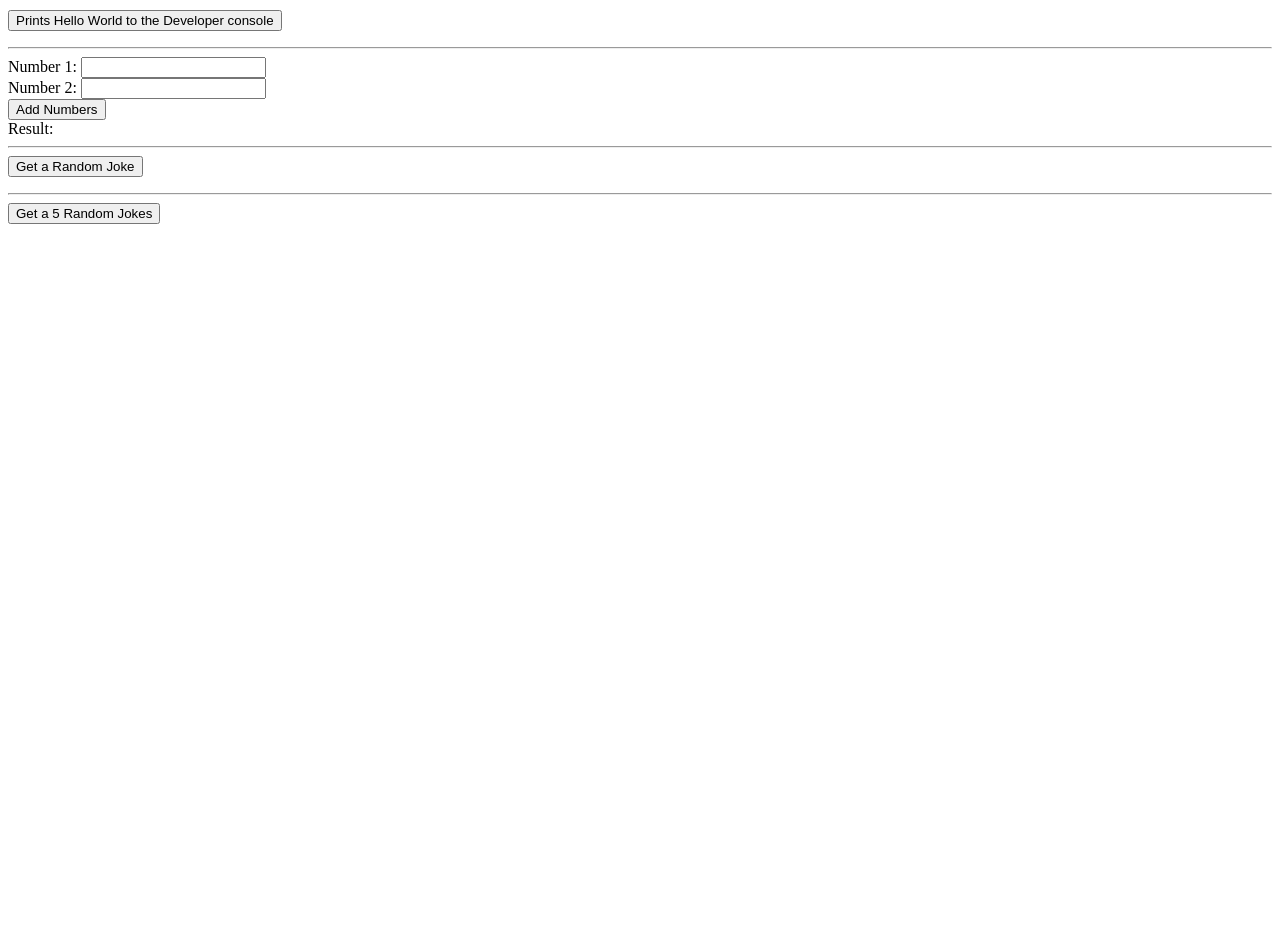
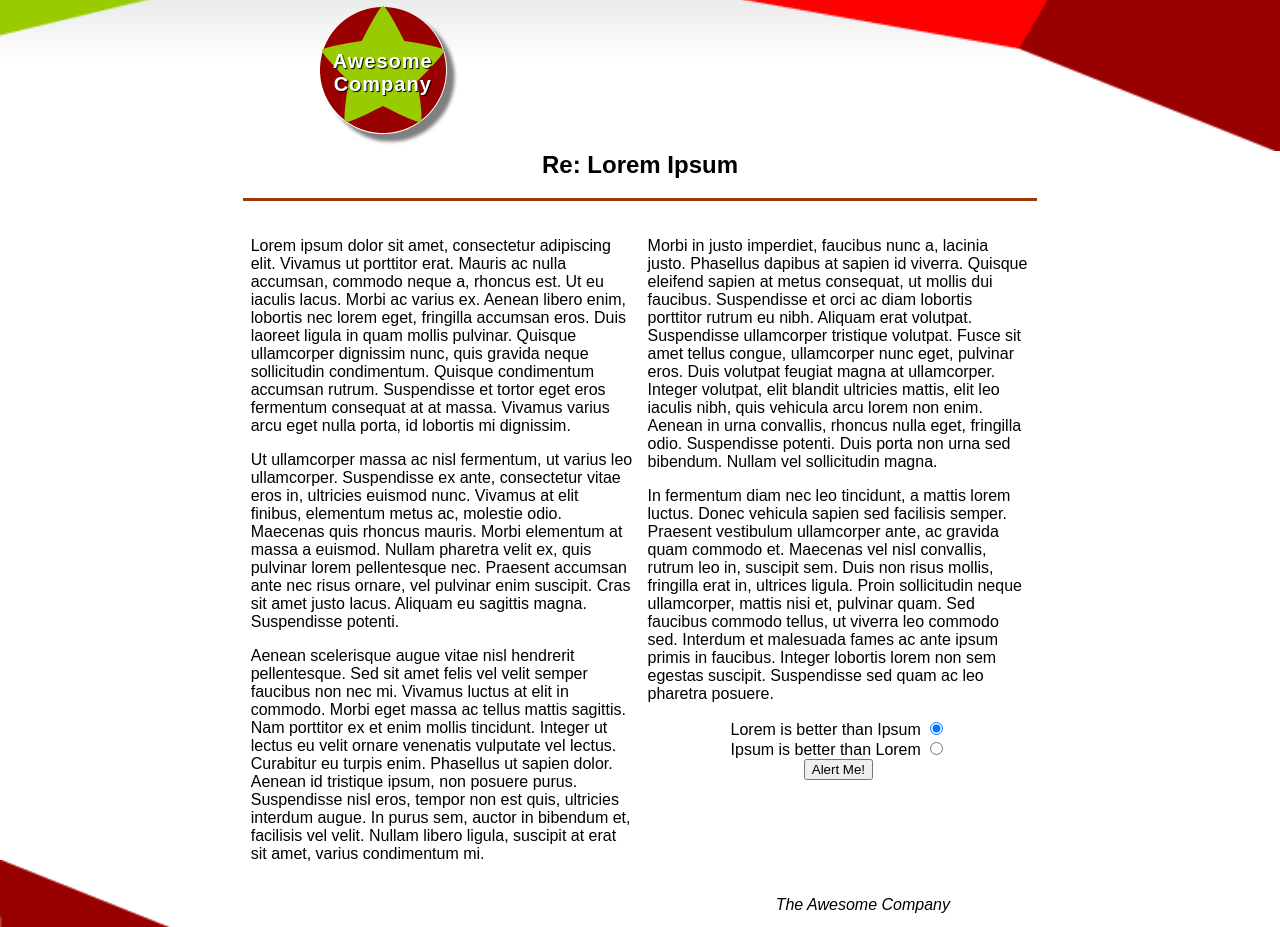
Before and after one commit to joaquinrodrigue/cs408-lab6, a website: page index.html in a window 1280 px wide. Shown: the part 76-1003 px from the top of the page. Before the commit the page ends 800 px from the top, so only its background shows below. Drawn offline with Linux system fonts and the light colour scheme.

Commit message:
Most of the lab is done

```diff
--- a/css/style.css
+++ b/css/style.css
@@ -1,29 +1,95 @@
-h1{
-  border-color: #d3e644;
-  border-style: dashed;
+* {
+  box-sizing: border-box;
 }
 
-table {
-  border-collapse: collapse;
-  width: 100%;
-  margin-bottom: 20px;
+html {
+  font-family: sans-serif;
 }
 
-th, td {
-  padding: 12px 15px;
-  text-align: left;
-  border-bottom: 1px solid #ddd;
+body {
+  margin: 0;
+  background: #ccc;
 }
 
-th {
-  background-color: #f2f2f2;
-  font-weight: bold;
+article {
+  width: 210mm;
+  height: 297mm;
+  margin: 20px auto;
+  position: relative;
 }
 
-tbody tr:nth-child(even) {
-  background-color: #f9f9f9;
+address {
+  position: absolute;
+  bottom: 8mm;
+  right: 20mm;
 }
 
-tbody tr:hover {
-  background-color: #e9e9e9;
+h1 {
+  position: absolute;
+  top: 12mm;
+  left: 20mm;
+  width: 128px;
+  height: 128px;
+  font-size: 20px;
+  letter-spacing: 1px;
+  text-align: center;
+  padding: 44px 0;
+  color: white;
+  text-shadow: 1px 1px 1px black;
 }
+
+/* Your CSS below here */
+
+/* Background images */
+body {
+  background-color: white;
+  background-image: url("../img/top-image.png");
+  background-image: url("../img/top-image.png"), url("../img/bottom-image.png"), linear-gradient(0deg, rgba(0,0,0,0.1) 5%, rgba(0,0,0,0) 12%, rgba(0,0,0,0) 88%, rgba(0,0,0,0.1) 95%);
+  background-position: top right, bottom right;
+  background-size: contain;
+  background-repeat: no-repeat;
+  margin-top: 0px;
+}
+
+main {
+  border: solid #9a3a0a;
+  border-width: 1mm 0mm;
+}
+
+/* Logo */
+h1 {
+  background-image: url("../img/logo.png");
+  /*filter: drop-shadow(2mm 2mm 1mm black);*/
+  box-shadow: 2mm 2mm 1mm hsl(0 0 0 / 0.5);
+  border-radius: 50%;
+}
+
+/* Main Letter */
+article {
+  display: flex;
+  flex-direction: column;
+  justify-content: center;
+}
+
+.title h2 {
+  text-align: center;
+  border-bottom: 1mm solid #9a3a0a;
+  padding-bottom: 5mm;
+}
+
+.two-columns {
+  display: grid;
+  grid-template-columns: 50% 50%;
+  grid-template-rows: 100%;
+}
+
+.column p {
+  padding: 0mm 2mm;
+}
+
+/* Radio Button Form */
+.radio-form {
+  display: flex;
+  flex-direction: column;
+  align-items: center;
+}
--- a/index.html
+++ b/index.html
@@ -1,108 +1,67 @@
-<!doctype html>
-<html>
+<!DOCTYPE html>
 
+<html lang="en-US">
   <head>
     <meta charset="utf-8">
-  <title>Hello World!</title>
-  <meta name="description" content="">
-  <meta name="viewport" content="width=device-width, initial-scale=1">
-  <link rel="stylesheet" href="css/style.css">
-  <link rel="shortcut icon" href="img/favicon.ico">
+    <meta name="viewport" content="width=device-width">
+    <title>Fancy letterheaded paper</title>
+    <link href="css/style.css" rel="stylesheet" type="text/css">
   </head>
 
   <body>
-  <h1>HTML Rocks!</h1>
+    <article>
+      <h1>Awesome<br>Company</h1>
+
+      <!-- Letter header section -->
+      <section class="title">
+        <h2>Re: Lorem Ipsum</h2>
+      </section>
+
+      <!-- Letter two columns section -->
+      <section class="two-columns">
+        <div class="column">
           <p>
-    <button  onclick="helloWorld()">Prints Hello World to the Developer console</button>
+            Lorem ipsum dolor sit amet, consectetur adipiscing elit. Vivamus ut porttitor erat. Mauris ac nulla accumsan, commodo neque a, rhoncus est. Ut eu iaculis lacus. Morbi ac varius ex. Aenean libero enim, lobortis nec lorem eget, fringilla accumsan eros. Duis laoreet ligula in quam mollis pulvinar. Quisque ullamcorper dignissim nunc, quis gravida neque sollicitudin condimentum. Quisque condimentum accumsan rutrum. Suspendisse et tortor eget eros fermentum consequat at at massa. Vivamus varius arcu eget nulla porta, id lobortis mi dignissim.
           </p>
-  <hr>
-  <form id="addForm">
-    <label for="num1">Number 1:</label>
-    <input type="number" id="num1" name="num1" required>
-    <br>
-    <label for="num2">Number 2:</label>
-    <input type="number" id="num2" name="num2" required>
-    <br>
-    <button type="submit">Add Numbers</button>
+          <p>
+            Ut ullamcorper massa ac nisl fermentum, ut varius leo ullamcorper. Suspendisse ex ante, consectetur vitae eros in, ultricies euismod nunc. Vivamus at elit finibus, elementum metus ac, molestie odio. Maecenas quis rhoncus mauris. Morbi elementum at massa a euismod. Nullam pharetra velit ex, quis pulvinar lorem pellentesque nec. Praesent accumsan ante nec risus ornare, vel pulvinar enim suscipit. Cras sit amet justo lacus. Aliquam eu sagittis magna. Suspendisse potenti.
+          </p>
+          <p>
+            Aenean scelerisque augue vitae nisl hendrerit pellentesque. Sed sit amet felis vel velit semper faucibus non nec mi. Vivamus luctus at elit in commodo. Morbi eget massa ac tellus mattis sagittis. Nam porttitor ex et enim mollis tincidunt. Integer ut lectus eu velit ornare venenatis vulputate vel lectus. Curabitur eu turpis enim. Phasellus ut sapien dolor. Aenean id tristique ipsum, non posuere purus. Suspendisse nisl eros, tempor non est quis, ultricies interdum augue. In purus sem, auctor in bibendum et, facilisis vel velit. Nullam libero ligula, suscipit at erat sit amet, varius condimentum mi.
+          </p>
+        </div>
+        <div class="column">
+          <p>
+            Morbi in justo imperdiet, faucibus nunc a, lacinia justo. Phasellus dapibus at sapien id viverra. Quisque eleifend sapien at metus consequat, ut mollis dui faucibus. Suspendisse et orci ac diam lobortis porttitor rutrum eu nibh. Aliquam erat volutpat. Suspendisse ullamcorper tristique volutpat. Fusce sit amet tellus congue, ullamcorper nunc eget, pulvinar eros. Duis volutpat feugiat magna at ullamcorper. Integer volutpat, elit blandit ultricies mattis, elit leo iaculis nibh, quis vehicula arcu lorem non enim. Aenean in urna convallis, rhoncus nulla eget, fringilla odio. Suspendisse potenti. Duis porta non urna sed bibendum. Nullam vel sollicitudin magna.
+          </p>
+          <p>
+            In fermentum diam nec leo tincidunt, a mattis lorem luctus. Donec vehicula sapien sed facilisis semper. Praesent vestibulum ullamcorper ante, ac gravida quam commodo et. Maecenas vel nisl convallis, rutrum leo in, suscipit sem. Duis non risus mollis, fringilla erat in, ultrices ligula. Proin sollicitudin neque ullamcorper, mattis nisi et, pulvinar quam. Sed faucibus commodo tellus, ut viverra leo commodo sed. Interdum et malesuada fames ac ante ipsum primis in faucibus. Integer lobortis lorem non sem egestas suscipit. Suspendisse sed quam ac leo pharetra posuere.
+          </p>
+          <!-- The radio button part - probably didn't need to use a form, but oh well -->
+          <form class="radio-form" id="radio-form">
+            <div>
+              <label for="lorem" id="lorem-text">Lorem is better than Ipsum</label>
+              <input type="radio" name="radio" value="lorem" id="lorem" checked><br>
+            </div>
+            <div>
+              <label for="ipsum" id="ipsum-text">Ipsum is better than Lorem</label>
+              <input type="radio" name="radio" value="ipsum" id="ipsum"><br>
+            </div>
+            <button id="alert-button">Alert Me!</button>
           </form>
+        </div>
+      </section>
 
-  <label id="result">Result:</label>
+      <address>
+        <p>The Awesome Company</p>
+        <p>102-112 Frail Bend Bridge<br>
+        The Dwindlings<br>
+        Little Hornet<br>
+        HX3 9ZQ<br>
+        UK</p>
+      </address>
+    </article>
 
-  <hr>
-
-  <button id="jokeButton">Get a Random Joke</button>
-  <p id="joke"></p>
-
-  <hr>
-  <button id="jokeButtonTable">Get a  5 Random Jokes</button>
-  <table id="jokeTable"></table>
-
-  <script type="module" script="js/main.js">
-    import {helloWorld, add, fetchRandomJoke, fetch5RandomJokes} from './js/main.js';
-
-    // This shows how to assign a function to the window object
-    // so that it can be called from the browser console
-    window.helloWorld = helloWorld;
-
-    // This shows how to add an event listener to a button in the HTML
-    // and call a function when the button is clicked
-    const form = document.getElementById('addForm');
-    form.addEventListener('submit', function(e) {
-      e.preventDefault();
-      const num1 = parseFloat(document.getElementById('num1').value);
-      const num2 = parseFloat(document.getElementById('num2').value);
-      try{
-        const result = add(num1, num2);
-        document.getElementById('result').textContent = `Result: ${result}`;
-      }catch(e){
-        console.error(e);
-        document.getElementById('result').textContent = `Error: ${e.message}`;
-      }
-
-    });
-
-    // this shows how to add an event listener to a button in the HTML
-    // that calls a function that fetches a random joke from an API
-    // and displays it on the page
-    const jokebtn = document.getElementById('jokeButton');
-    const jokeresult = document.getElementById('joke');
-    jokebtn.addEventListener('click', async () => {
-      try {
-        jokeresult.textContent = 'Loading...';
-        const joke = await fetchRandomJoke();
-        document.getElementById('joke').textContent = joke;
-      } catch (e) {
-        console.error(e);
-        document.getElementById('joke').textContent = `Error: ${e.message}`;
-      }
-    });
-
-    // this shows how to add an event listener to a button in the HTML
-    // that calls a function that fetches 5 random jokes from an API
-    // and displays them in a table on the page
-    const jokeTableBtn = document.getElementById('jokeButtonTable');
-    const jokeTable = document.getElementById('jokeTable');
-    jokeTableBtn.addEventListener('click', async () => {
-      try {
-        jokeTable.textContent = 'Loading...';
-        const joke = await fetch5RandomJokes();
-        jokeTable.innerHTML = `
-              <thead>
-              <tr>
-                <th>Joke</th>
-              </tr>
-              </thead>
-              <tbody>
-              ${joke.map(j => `<tr><td>${j}</td></tr>`).join('')}
-              </tbody>
-            `;
-      } catch (e) {
-        console.error(e);
-        document.getElementById('joke').textContent = `Error: ${e.message}`;
-      }
-    });
-  </script>
-
+    <script src="js/form.js"></script>
   </body>
-
 </html>
--- /dev/null
+++ b/js/form.js
@@ -0,0 +1,11 @@
+// Set the alert button's click function
+document.getElementById('alert-button').addEventListener('click', (event) => {
+    event.preventDefault();
+
+    if (document.getElementById('lorem').checked) {
+        alert(document.getElementById('lorem-text').innerHTML);
+    }
+    else {
+        alert(document.getElementById('ipsum-text').innerHTML);
+    }
+});
```
Also changed, not shown: img/bottom-image.png (added), img/logo.png (added), img/top-image.png (added). Lines whose indentation alone changed are shown as unchanged.
